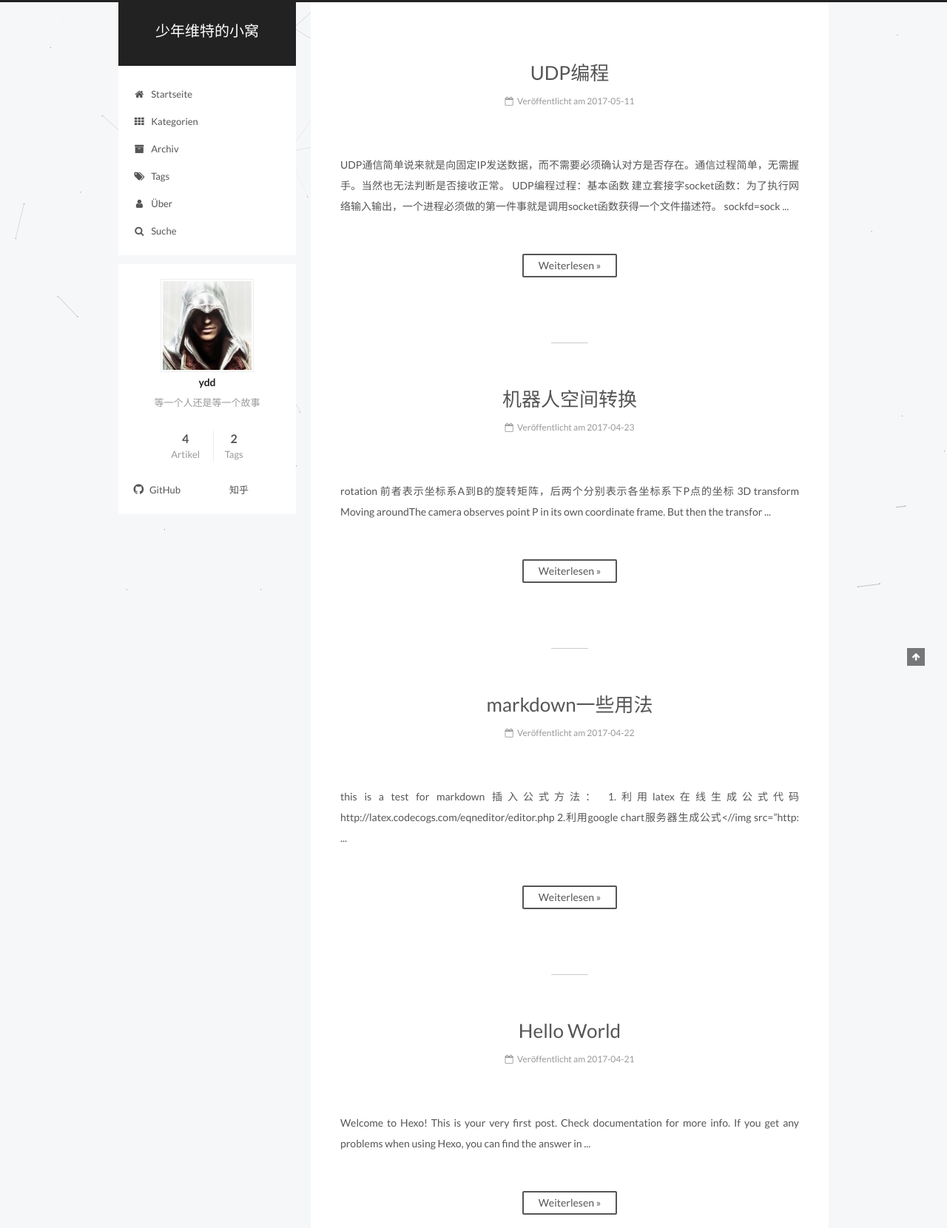
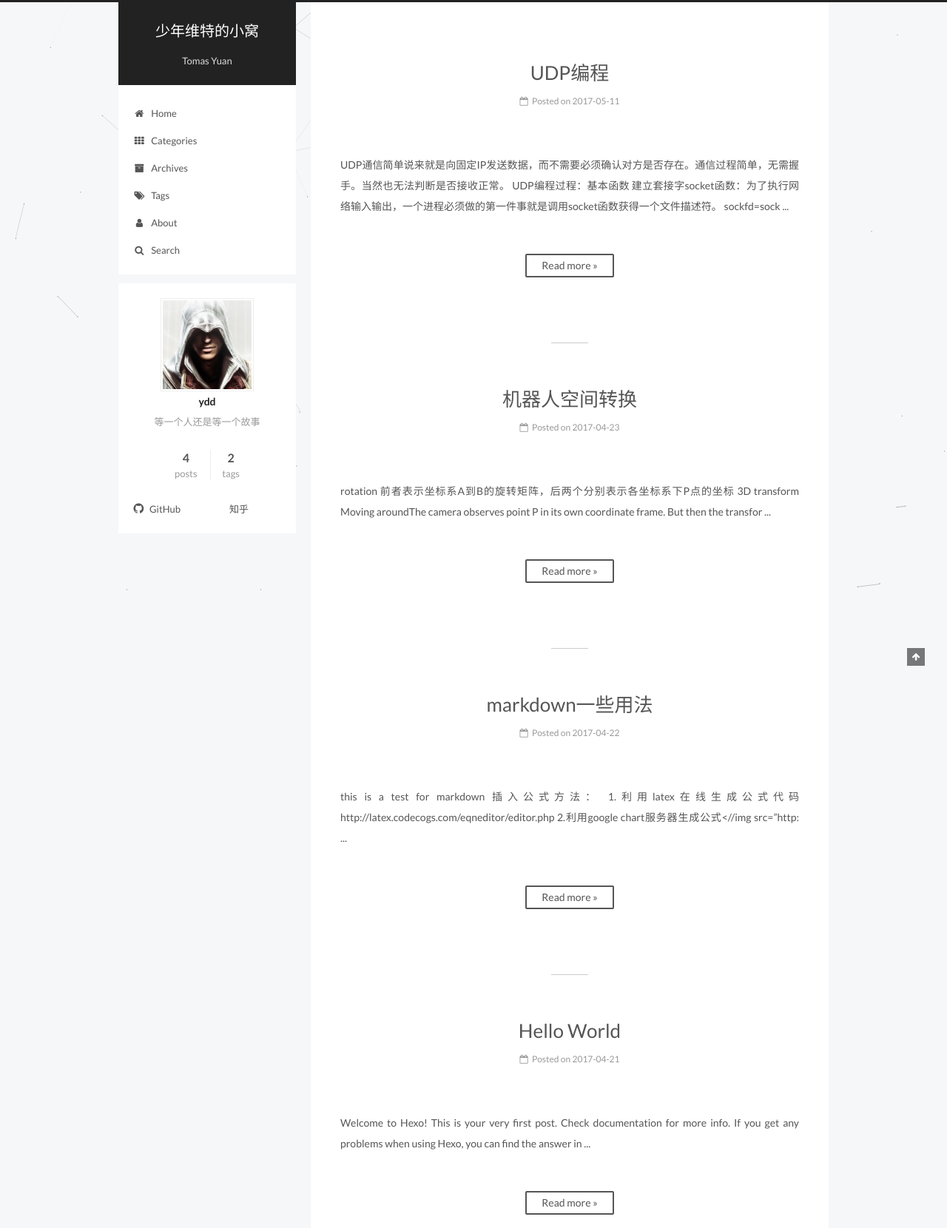
Before and after one commit to NewYdd/NewYdd.github.io, a plain HTML site: page index.html in a window 1280 px wide. Shown: the top 1660 px of the page at 74% size. Drawn offline with nearby package versions, Linux system fonts and the light colour scheme; some packages are replaced by stand-ins of ours; some icons are missing.

Commit message:
Site updated: 2017-05-11 11:08:20

```diff
--- a/css/main.css
+++ b/css/main.css
@@ -1692,7 +1692,7 @@ pre .javascript .function {
   width: 4px;
   height: 4px;
   border-radius: 50%;
-  background: #ff5852;
+  background: #ff7975;
 }
 .links-of-blogroll {
   font-size: 13px;
--- a/index.html
+++ b/index.html
@@ -189,7 +189,7 @@
       </a>
     </div>
 
-        <p class="site-subtitle"></p>
+        <p class="site-subtitle">Tomas Yuan</p>
 
   </div>
 
@@ -214,7 +214,7 @@
 
               <i class="menu-item-icon fa fa-fw fa-home"></i> <br />
 
-            Startseite
+            Home
           </a>
         </li>
 
@@ -224,7 +224,7 @@
 
               <i class="menu-item-icon fa fa-fw fa-th"></i> <br />
 
-            Kategorien
+            Categories
           </a>
         </li>
 
@@ -234,7 +234,7 @@
 
               <i class="menu-item-icon fa fa-fw fa-archive"></i> <br />
 
-            Archiv
+            Archives
           </a>
         </li>
 
@@ -254,7 +254,7 @@
 
               <i class="menu-item-icon fa fa-fw fa-user"></i> <br />
 
-            Über
+            About
           </a>
         </li>
 
@@ -267,7 +267,7 @@
 
               <i class="menu-item-icon fa fa-search fa-fw"></i> <br />
 
-            Suche
+            Search
           </a>
         </li>
 
@@ -358,7 +358,7 @@
                 <i class="fa fa-calendar-o"></i>
               </span>
 
-                <span class="post-meta-item-text">Veröffentlicht am</span>
+                <span class="post-meta-item-text">Posted on</span>
 
               <time title="Post created" itemprop="dateCreated datePublished" datetime="2017-05-11T09:54:58+08:00">
                 2017-05-11
@@ -406,7 +406,7 @@ UDP编程过程：基本函数
           <!--noindex-->
           <div class="post-button text-center">
             <a class="btn" href="/2017/05/11/UDP编程/#more" rel="contents">
-              Weiterlesen &raquo;
+              Read more &raquo;
             </a>
           </div>
           <!--/noindex-->
@@ -488,7 +488,7 @@ UDP编程过程：基本函数
                 <i class="fa fa-calendar-o"></i>
               </span>
 
-                <span class="post-meta-item-text">Veröffentlicht am</span>
+                <span class="post-meta-item-text">Posted on</span>
 
               <time title="Post created" itemprop="dateCreated datePublished" datetime="2017-04-23T11:11:52+08:00">
                 2017-04-23
@@ -537,7 +537,7 @@ Moving aroundThe camera observes point P in its own coordinate frame. But then t
           <!--noindex-->
           <div class="post-button text-center">
             <a class="btn" href="/2017/04/23/机器人空间转换/#more" rel="contents">
-              Weiterlesen &raquo;
+              Read more &raquo;
             </a>
           </div>
           <!--/noindex-->
@@ -619,7 +619,7 @@ Moving aroundThe camera observes point P in its own coordinate frame. But then t
                 <i class="fa fa-calendar-o"></i>
               </span>
 
-                <span class="post-meta-item-text">Veröffentlicht am</span>
+                <span class="post-meta-item-text">Posted on</span>
 
               <time title="Post created" itemprop="dateCreated datePublished" datetime="2017-04-22T13:38:07+08:00">
                 2017-04-22
@@ -669,7 +669,7 @@ Moving aroundThe camera observes point P in its own coordinate frame. But then t
           <!--noindex-->
           <div class="post-button text-center">
             <a class="btn" href="/2017/04/22/测试/#more" rel="contents">
-              Weiterlesen &raquo;
+              Read more &raquo;
             </a>
           </div>
           <!--/noindex-->
@@ -751,7 +751,7 @@ Moving aroundThe camera observes point P in its own coordinate frame. But then t
                 <i class="fa fa-calendar-o"></i>
               </span>
 
-                <span class="post-meta-item-text">Veröffentlicht am</span>
+                <span class="post-meta-item-text">Posted on</span>
 
               <time title="Post created" itemprop="dateCreated datePublished" datetime="2017-04-21T17:36:29+08:00">
                 2017-04-21
@@ -795,7 +795,7 @@ Moving aroundThe camera observes point P in its own coordinate frame. But then t
           <!--noindex-->
           <div class="post-button text-center">
             <a class="btn" href="/2017/04/21/hello-world/#more" rel="contents">
-              Weiterlesen &raquo;
+              Read more &raquo;
             </a>
           </div>
           <!--/noindex-->
@@ -877,7 +877,7 @@ Moving aroundThe camera observes point P in its own coordinate frame. But then t
             <div class="site-state-item site-state-posts">
               <a href="/archives">
                 <span class="site-state-item-count">4</span>
-                <span class="site-state-item-name">Artikel</span>
+                <span class="site-state-item-name">posts</span>
               </a>
             </div>
 
@@ -890,7 +890,7 @@ Moving aroundThe camera observes point P in its own coordinate frame. But then t
             <div class="site-state-item site-state-tags">
               <a href="/tags/index.html">
                 <span class="site-state-item-count">2</span>
-                <span class="site-state-item-name">Tags</span>
+                <span class="site-state-item-name">tags</span>
               </a>
             </div>
 
@@ -960,7 +960,7 @@ Moving aroundThe camera observes point P in its own coordinate frame. But then t
 
 
 <div class="powered-by">
-  Erstellt mit  <a class="theme-link" href="https://hexo.io">Hexo</a>
+  Powered by <a class="theme-link" href="https://hexo.io">Hexo</a>
 </div>
 
 <div class="theme-info">
```
Also changed, not shown: 2017/04/21/hello-world/index.html (+12 -12 lines), 2017/04/22/测试/index.html (+10 -10 lines), 2017/04/23/机器人空间转换/index.html (+12 -12 lines), 2017/05/11/UDP编程/index.html (+12 -12 lines), about/index.html (+9 -9 lines), archives/2017/04/index.html (+11 -11 lines), archives/2017/05/index.html (+11 -11 lines), archives/2017/index.html (+11 -11 lines), archives/index.html (+11 -11 lines), categories/index.html (+9 -9 lines), tags/index.html (+10 -10 lines), tags/学习/index.html (+9 -9 lines), tags/通信/index.html (+9 -9 lines).
